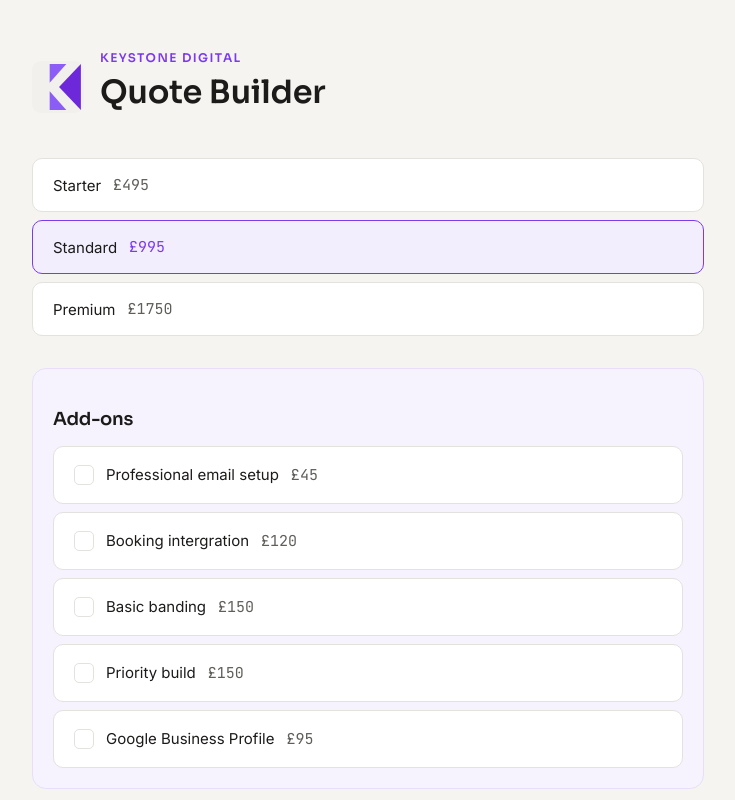
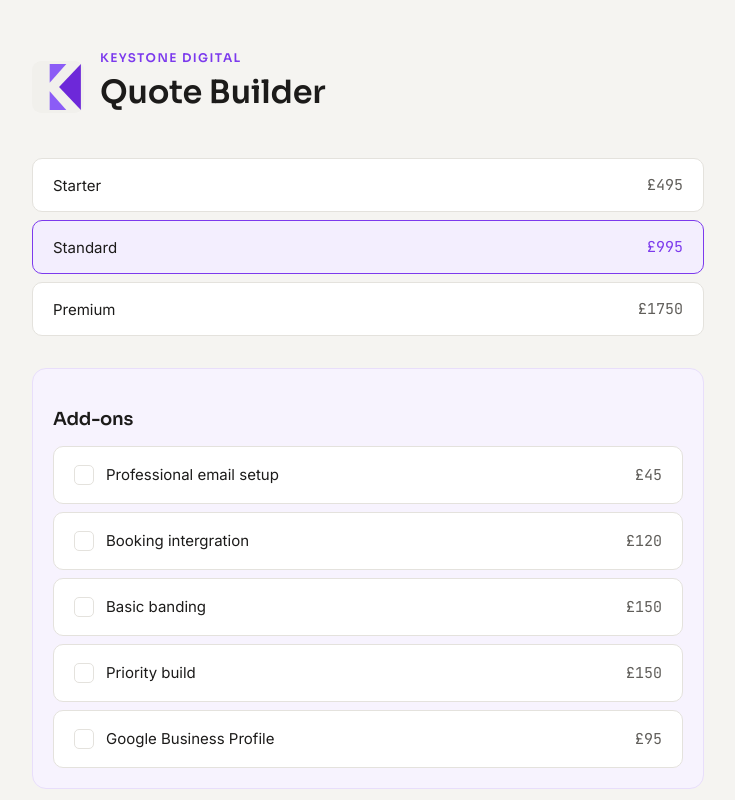
Before and after one commit to SteveJeffs/quote-builder, a React (Vite) app: page / in a window 1280 px wide. Shown: the top 800 px of the page, without its empty margins (272-1007 px from the left). Built offline with nearby package versions, Linux system fonts and the light colour scheme.

Commit message:
Push add-on prices to the right

```diff
--- a/src/components/AddonList.css
+++ b/src/components/AddonList.css
@@ -2,6 +2,10 @@
     display: flex;
     align-items: center;
     gap: 12px;
+}
+
+.picker-option .picker-price {
+    margin-left: auto;
 }
 
 .addon-section {
```
